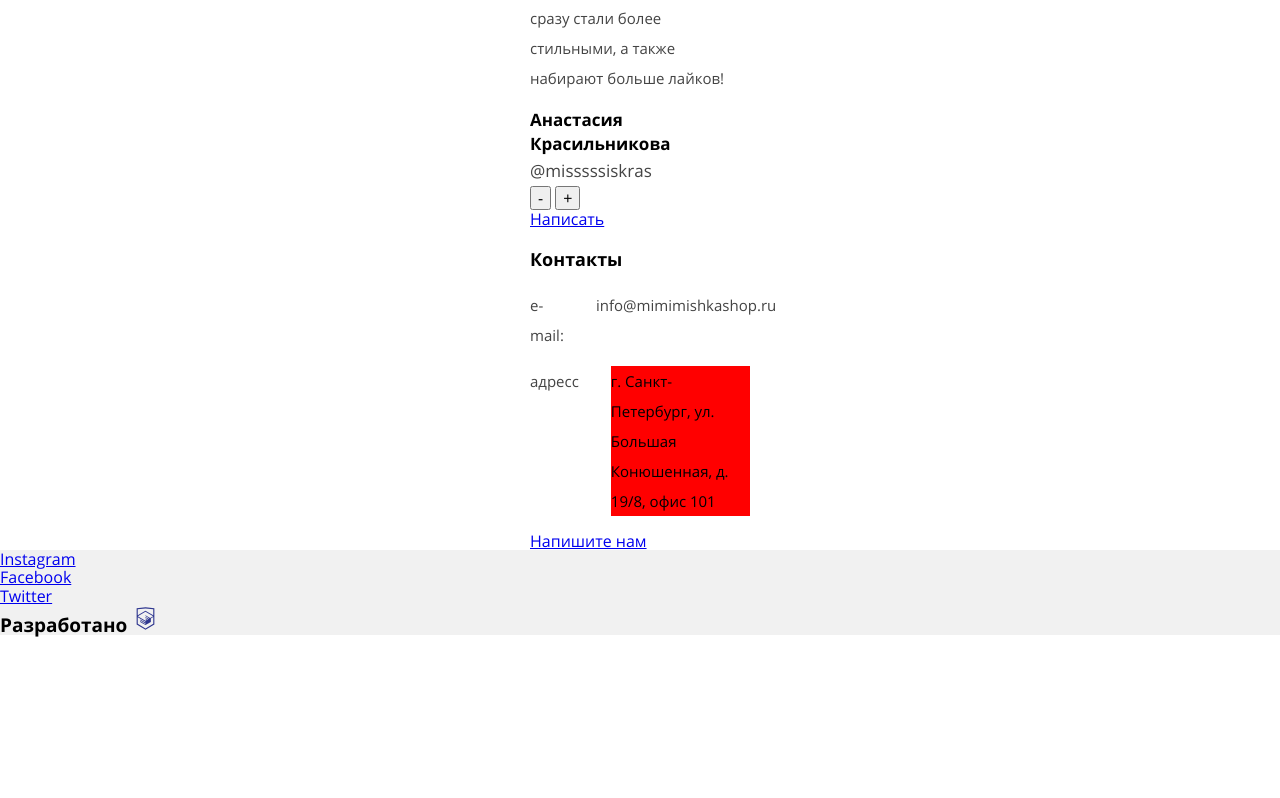
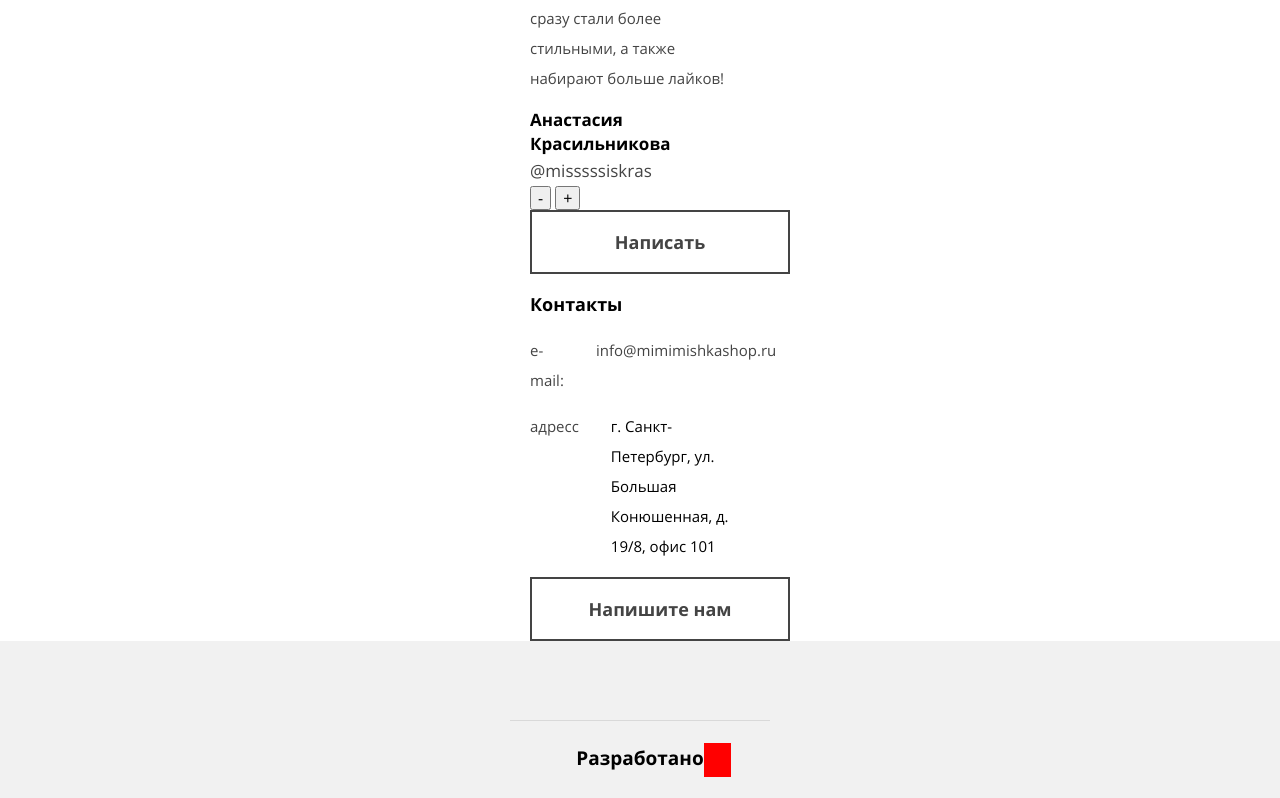
Before and after one commit to Elk1v/880445-mishka-18, a website: page source/index.html in a window 1280 px wide. Shown: the part 2547-3345 px from the top of the page. Before the commit the page ends 3185 px from the top, so only its background shows below. Drawn offline with nearby package versions, Linux system fonts and the light colour scheme; files that its build step writes are made by us from their sources; files whose address does not match are found by name.

Commit message:
Добавил стили кнопок на основной странице

```diff
--- a/source/index.html
+++ b/source/index.html
@@ -69,7 +69,7 @@
           <img class="best-product__card-image" src="img/triple-set-mobile@1x.jpg" width="333px" height="404px" alt="Фотография вязанных корзинок">
           <p class="best-product__card-price">Цена: 990 руб.</p>
         </div>
-        <a href="#" class="main-button best-product__button">Заказать</a>
+        <a href="#" class="best-product__button main-button main-button--product">Заказать</a>
       </section>
 
       <section class="advantages">
@@ -117,7 +117,7 @@
             <button type="button" class="slider__toggle">+</button>
           </div>
         </div>
-        <a class="main-button reviews__button "href="#">Написать</a>
+        <a class="main-button main-button--reviews "href="#">Написать</a>
       </article>
 
       <section class="contacts">
@@ -142,7 +142,7 @@
         </dl>
 
         <div class="map"></div>
-        <a class="main-button contacts__button" href="#">Напишите нам</a>
+        <a class="main-button main-button--contacts" href="#">Напишите нам</a>
       </section>
     </main>
 
@@ -150,18 +150,18 @@
       <h2 class="visually-hidden">Подвал сайта</h2>
         <ul class="page-footer__list">
           <li class="page-footer__list-item">
-            <a href="#">Instagram</a>
+            <a href="#"><span class="visually-hidden">Instagram</span></a>
           </li>
           <li class="page-footer__list-item">
-            <a href="#">Facebook</a>
+            <a href="#"><span class="visually-hidden">Facebook</span></a>
           </li>
           <li class="page-footer__list-item">
-            <a href="#">Twitter</a>
+            <a href="#"><span class="visually-hidden">Twitter</span></a>
           </li>
         </ul>
       <div class="page-footer__copyright">
         <a class="page-footer__copyright-link" href="#">Разработано</a>
-        <img class="page-footer__copyright-image" src="img/htmlacademy.svg" width="27" height="34" alt="Логотип HTML accademy">
+        <!--<img class="page-footer__copyright-image" src="img/htmlacademy.svg" width="27" height="34" alt="Логотип HTML accademy">-->
       </div>
     </footer>
     <script src="js/script.js"></script>
--- a/source/less/blocks/best-product.less
+++ b/source/less/blocks/best-product.less
@@ -138,7 +138,7 @@
     align-self: flex-end;
     order: 1;
     margin: 0;
-    margin-bottom: 90px;
+    margin-bottom: 100px;
     margin-right: 150px;
 
     font-size: 20px;
@@ -147,8 +147,8 @@
   .best-product__button {
     order: 5;
     margin: 0;
-    margin-top: -40px;
-    margin-left: -150px;
+    margin-top: -70px;
+    margin-left: -290px;
   }
 
   .value-table {
--- /dev/null
+++ b/source/less/blocks/buttons.less
@@ -0,0 +1,27 @@
+.main-button {
+  display: block;
+  width: 260px;
+  padding-top: 20px;
+  padding-bottom: 20px;
+
+  color: #444444;
+  text-decoration: none;
+  text-align: center;
+  font-weight: bold;
+  line-height: 20px;
+
+  background-color: #ffffff;
+  border: 2px solid #444444;
+
+    &--product {
+      font-size: 17px;
+    }
+
+    &--reviews {
+      font-size: 18px;
+    }
+
+    &--contacts {
+      font-size: 18px;
+    }
+}
--- a/source/less/blocks/contacts.less
+++ b/source/less/blocks/contacts.less
@@ -49,7 +49,6 @@
 
 
 .contacts__adress-item {
-  background-color: red;
   margin: 0;
   padding: 0;
   text-align: left;
--- a/source/less/blocks/main-nav.less
+++ b/source/less/blocks/main-nav.less
@@ -53,6 +53,8 @@
 
     }
 }
+
+
 
  .main-nav__link {
   display: block;
@@ -118,6 +120,11 @@
   .main-nav--closed .main-nav__list{
     display: none;
   }
+
+  .main-nav__list-item--delivery {
+    display: none;
+  }
+
   .main-nav__logo {
     display: none;
   }
@@ -127,6 +134,7 @@
     width: 185px;
     margin: 0 auto;
   }
+
 }
 
 .main-nav--nojs .main-nav__hamburger {
--- a/source/less/blocks/page-footer.less
+++ b/source/less/blocks/page-footer.less
@@ -3,20 +3,51 @@
 }
 
 .page-footer__list {
+  height: 80px;/*временно*/
+  width: 260px;
   margin: 0;
+  margin: 0 auto;
   padding: 0;
+  .container();
+
   list-style: none;
+
+  border-bottom: 1px solid rgba(0, 0, 0, 0.1);
 }
 
 .page-footer__list-item {}
 
-.page-footer__copyright {}
+.page-footer__copyright {
+  display: flex;
+}
 
 .page-footer__copyright-link {
+  position: relative;
+
+  margin: auto;
+  padding-top: 28px;
+  padding-bottom: 31px;
+
   color: @txt-color;
   text-align: left;
   text-decoration: none;
   font-size: 19px;
   font-weight: bold;
   line-height: 18px;
+
+    &::after {
+      content: "";
+      position: absolute;
+      top: 22px;
+
+
+      width: 27px;
+      height: 34px;
+
+      background-color: red;
+    }
 }
+
+.page-footer__copyright {
+
+}
--- a/source/less/style.less
+++ b/source/less/style.less
@@ -13,6 +13,7 @@
 @import url("blocks/contacts.less");
 @import url("blocks/map.less");
 @import url("blocks/page-footer.less");
+@import url("blocks/buttons.less");
 /*Импортирование стилей Каталога*/
 @import url("blocks/catalog-main.less");
 @import url("blocks/card-list.less");
```
